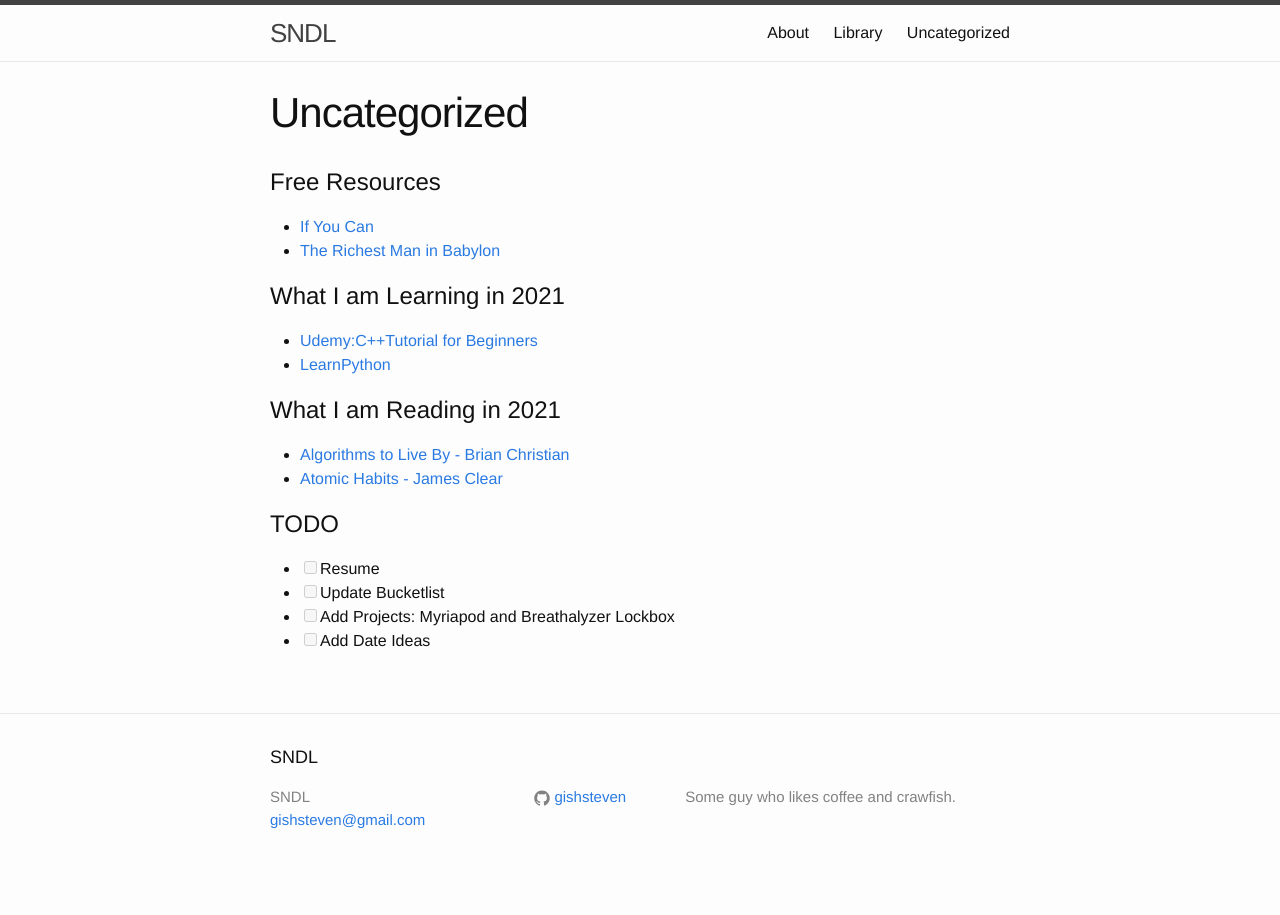
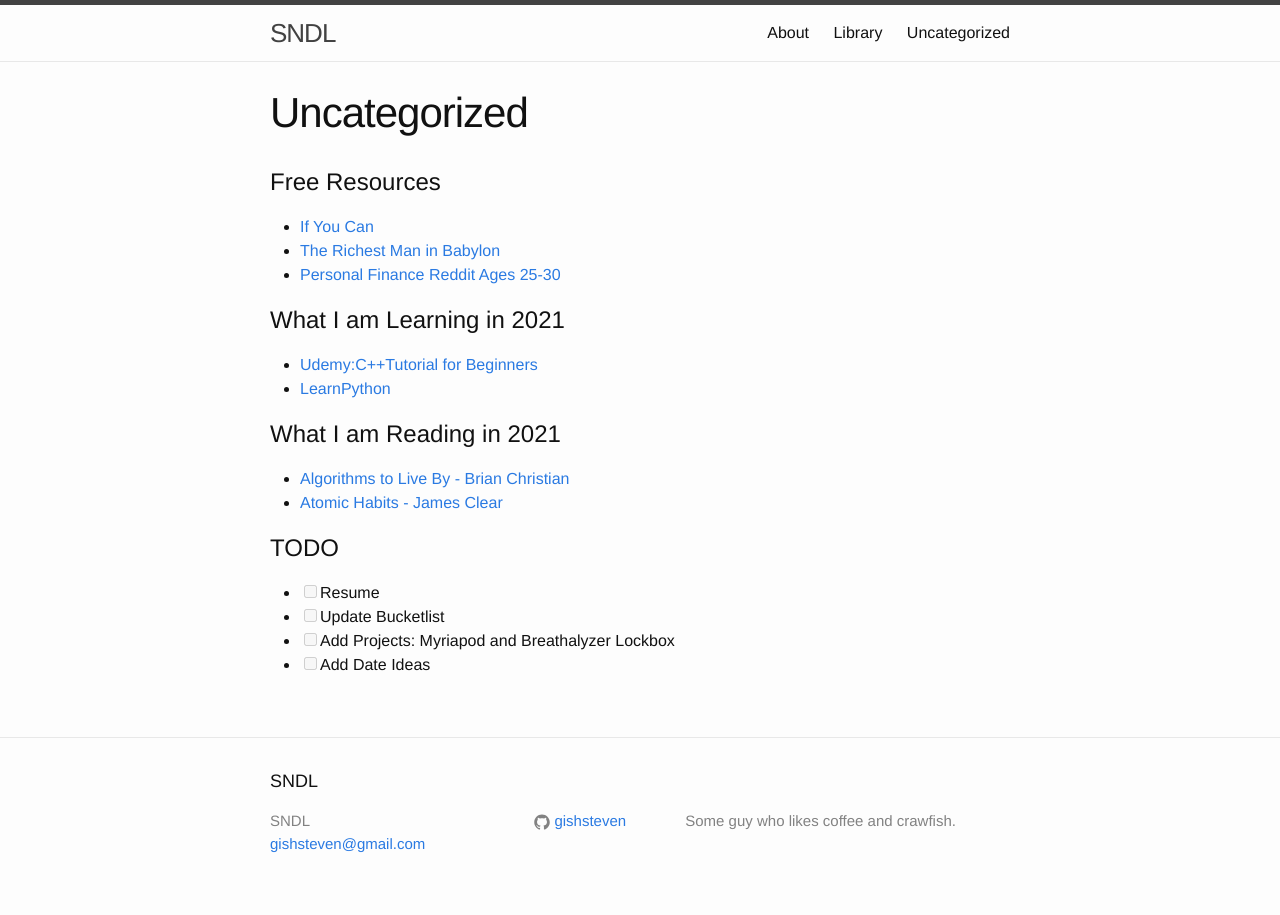
Before and after one commit to gishsteven/gishsteven.github.io, a Jekyll site: the page built from uncategorized.md, in a window 1280 px wide. Built offline with Jekyll 4.4.1, drawn with Linux system fonts in a browser that asks for light colours.

Commit message:
Update uncategorized.md

```diff
--- a/uncategorized.md
+++ b/uncategorized.md
@@ -10,6 +10,7 @@ published: true
 
  - [If You Can](https://www.etf.com/docs/IfYouCan.pdf)
  - [The Richest Man in Babylon](http://www.ccsales.com/the_richest_man_in_babylon.pdf)
+ - [Personal Finance Reddit Ages 25-30](https://www.reddit.com/r/personalfinance/wiki/early_career)
 
 
 # What I am Learning in 2021
```
